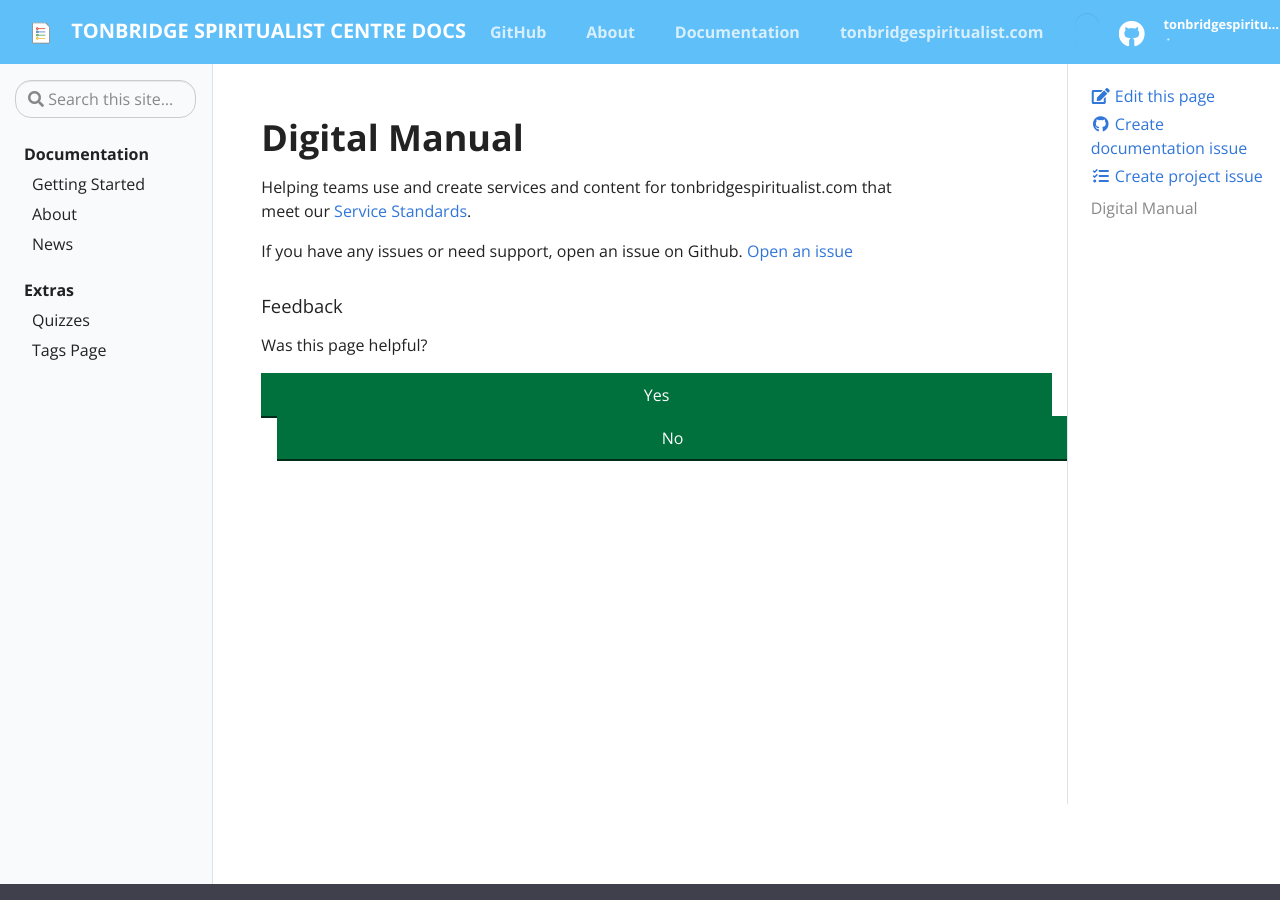
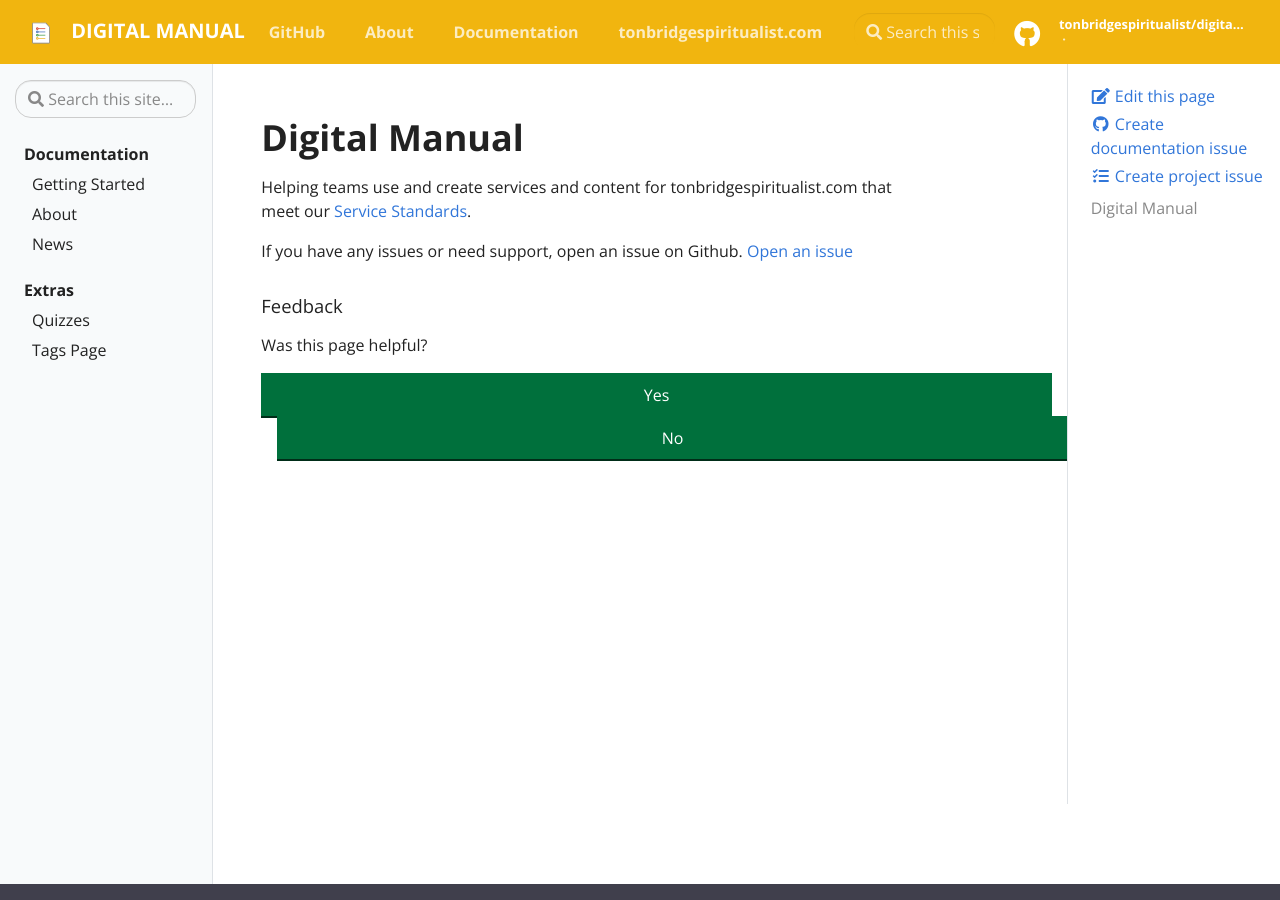
Before and after one commit to tonbridgespiritualist/digital-manual, a Jekyll site: the page built from pages/index.md, in a window 1280 px wide and 900 px high. Built offline with Jekyll 4.4.1, drawn with Linux system fonts in a browser that asks for light colours; some of the changed text lies outside the part shown.

Commit message:
Rollback

```diff
--- a/_config.yml
+++ b/_config.yml
@@ -14,23 +14,23 @@
 # You can create any custom variable you would like, and they will be accessible
 # in the templates via {{ site.myvariable }}.
 
-title: Tonbridge Spiritualist Centre Docs
-email: docs-team@sec.tonbridgespiritualist.com
-author: Secretariat
+title: Digital Manual
+email: manual-team@digital.sec.tonbridgespiritualist.com
+author: TSC Digital
 description: > # this means to ignore newlines until "baseurl:"
-  All documentation for TSC.
+  The home of documentation from TSC Digital.
 
 # Add your baseurl here (your repository) but DO NOT CHANGE THE LINE NUMBER without editing .circleci/circle_urls.sh
 baseurl: "/" # the subpath of your site, e.g. /blog
 
 # This is mostly for testing
-url: "https://docs.sec.tonbridgespiritualist.com" # the base hostname & protocol for your site
+url: "https://manual.digital.sec.tonbridgespiritualist.com" # the base hostname & protocol for your site
 
 # Social (First three Required)
-repo: "https://github.com/tonbridgespiritualist/docs"
+repo: "https://github.com/tonbridgespiritualist/digital-manual"
 github_user: "tonbridgespiritualist"
-github_repo: "docs"
-github_branch: "main"
+github_repo: "digital-manual"
+github_branch: "master"
 
 # Optional
 
@@ -38,14 +38,14 @@ github_branch: "main"
 feedback: true
 
 # Link to a privacy policy in footer, uncomment and define if wanted
-privacy: https://tonbridgespiritualist.com/help/privacy-policy
+# privacy: https://domain.com/privacy
 
 # google-analytics: UA-XXXXXXXXXX
 # Image and (square) dimension for logo (don't start with /)
 # If commented, will use material hat theme
 # logo: "assets/img/logo/SRCC-square-red.png"
 logo_pixels: 34
-color: "#5FBFF9"
+color: "#f1b50f"
 # color: "#8c1515" # primary color for header, buttons
 
 # Build settings
@@ -56,8 +56,8 @@ markdown: kramdown
 # tag_search_endpoint: https://ask.cyberinfrastructure.org/search?q=
 tag_color: primary # danger, success, warning, primary, info, secondary
 
-accentColor: purple # purple, green, etc.
-themeColor: blue # purple, green, blue, orange, purple, grey
+accentColor: red # purple, green, etc.
+themeColor: red # purple, green, blue, orange, purple, grey
 fixedNav: 'true' # true or false
 
 permalink: /:year/:title/
```
